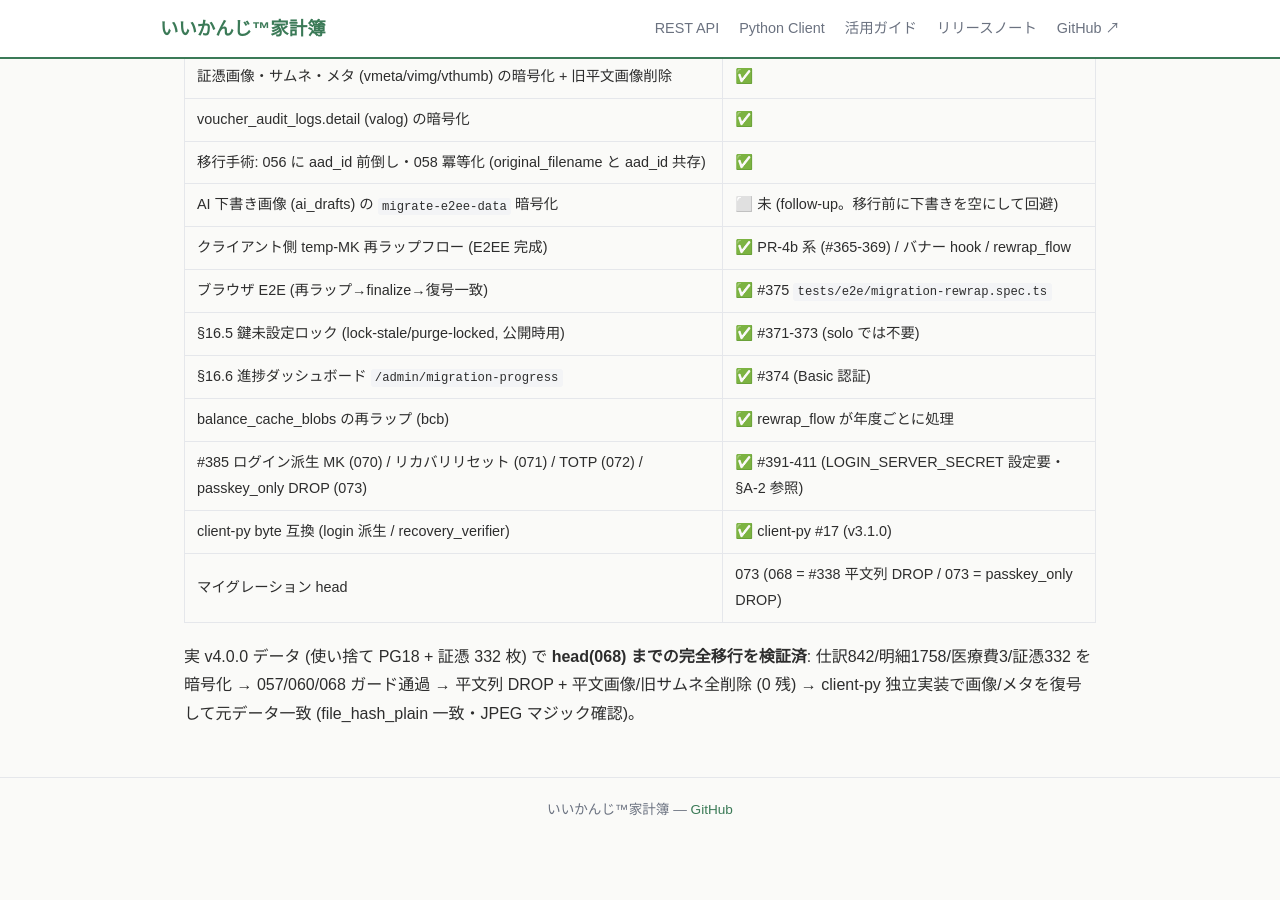
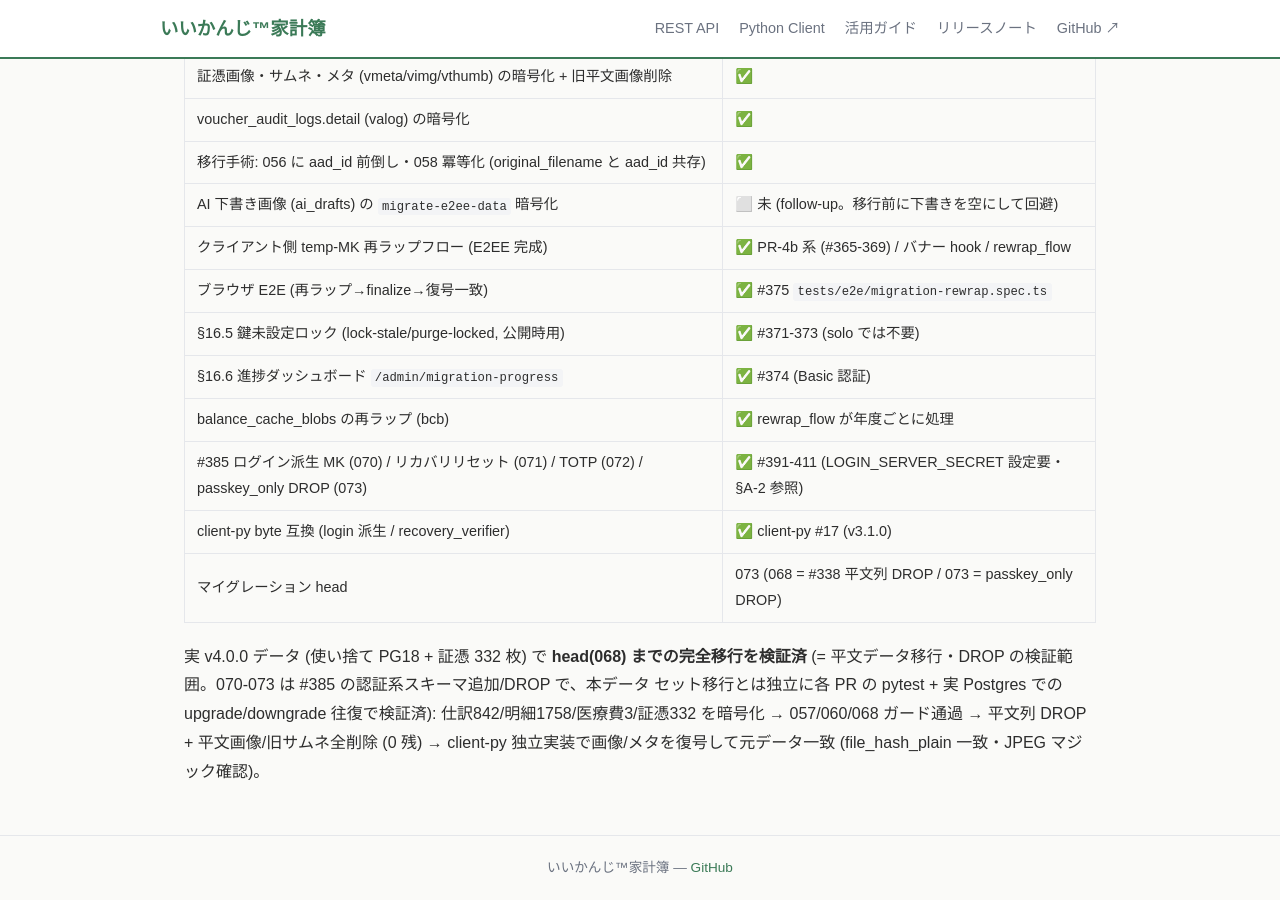
Before and after one commit to nananek/iikanji-kakeibo, a Jekyll site: the page built from docs/v5-e2ee/e7-migration-runbook.md, in a window 1280 px wide and 900 px high, scrolled down 4507 px. Built offline with Jekyll 4.4.1, drawn with Linux system fonts in a browser that asks for light colours; our own code applies the rules of GitHub Pages for plain Markdown files; before the commit the page ends 5349 px from its top, so only the background shows below that.

Commit message:
docs: runbook の head(068) 検証範囲を明確化 (#412 minor)
claude-review minor。head=073 だが実 v4.0.0 データ移行検証は 068 まで。070-073 (#385 認証系
スキーマ) は各 PR の pytest + 実 Postgres 往復で独立検証済である旨を括弧書きで補足。

Co-Authored-By: Claude Opus 4.8 <noreply@anthropic.com>

```diff
--- a/docs/v5-e2ee/e7-migration-runbook.md
+++ b/docs/v5-e2ee/e7-migration-runbook.md
@@ -198,7 +198,9 @@ v4.0.0 データ (使い捨て DB) で「暗号化 → temp-MK 復号 → 平文
 | client-py byte 互換 (login 派生 / recovery_verifier) | ✅ client-py #17 (v3.1.0) |
 | マイグレーション head | 073 (068 = #338 平文列 DROP / 073 = passkey_only DROP) |
 
-実 v4.0.0 データ (使い捨て PG18 + 証憑 332 枚) で **head(068) までの完全移行を検証済**:
+実 v4.0.0 データ (使い捨て PG18 + 証憑 332 枚) で **head(068) までの完全移行を検証済**
+(= 平文データ移行・DROP の検証範囲。070-073 は #385 の認証系スキーマ追加/DROP で、本データ
+セット移行とは独立に各 PR の pytest + 実 Postgres での upgrade/downgrade 往復で検証済):
 仕訳842/明細1758/医療費3/証憑332 を暗号化 → 057/060/068 ガード通過 → 平文列 DROP +
 平文画像/旧サムネ全削除 (0 残) → client-py 独立実装で画像/メタを復号して元データ一致
 (file_hash_plain 一致・JPEG マジック確認)。
```
